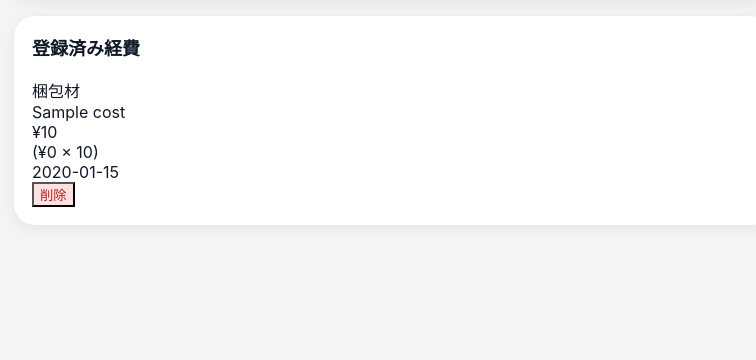
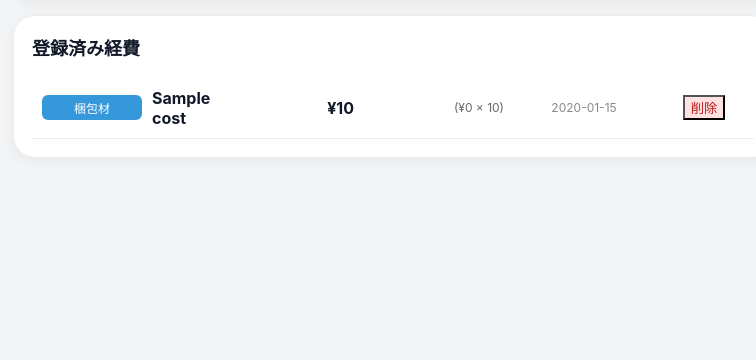
Before and after one commit to rikuto-seo/sedori-stock-app, a Flask app: page /costs in a window 1280 px wide. Shown: the part 936-1296 px from the top of the page, without its empty margins (247-1003 px from the left). After the commit the page ends 1060 px from the top, so only its background shows below. Run offline with Flask 3, Linux system fonts and the light colour scheme; tables that the repository leaves empty hold one stand-in row (values such as "Sample post").

Commit message:
Update images and templates

```diff
--- a/static/css/style.css
+++ b/static/css/style.css
@@ -894,6 +894,56 @@ body {
 
 }
 
+.cost-row {
+    display: grid;
+    grid-template-columns: 100px 1fr 120px 140px 140px 80px;
+    align-items: center;
+    gap: 10px;
+    padding: 10px;
+    border-bottom: 1px solid #eee;
+}
+
+.cost-type {
+    font-size: 12px;
+    padding: 4px 8px;
+    border-radius: 6px;
+    text-align: center;
+    color: white;
+}
+
+.cost-type.coupon {
+    background: #e74c3c;
+}
+
+.cost-type.material {
+    background: #3498db;
+}
+
+.cost-name {
+    font-weight: bold;
+}
+
+.cost-amount {
+    text-align: right;
+    font-weight: bold;
+}
+
+.cost-detail {
+    font-size: 12px;
+    color: #666;
+    text-align: right;
+}
+
+.cost-date {
+    font-size: 12px;
+    color: #888;
+    text-align: center;
+}
+
+.cost-actions {
+    text-align: center;
+}
+
 /* =========================
    アニメーション
 ========================= */
```
